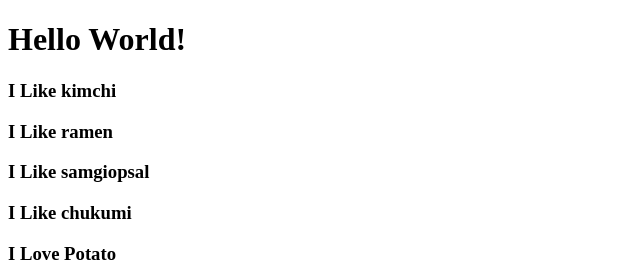
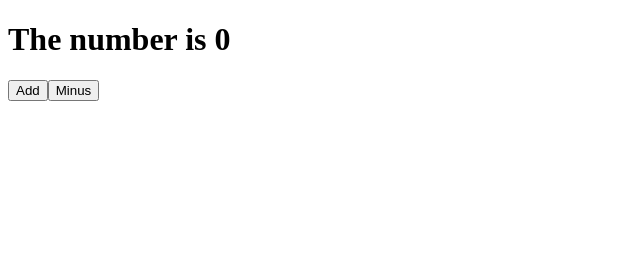
Before and after one commit to Csquid/2019_12_first_react, a React (Create React App) app: page / in a window 1280 px wide. Shown: the top 274 px of the page, without its empty margins (0-640 px from the left). Built offline with nearby package versions, Linux system fonts and the light colour scheme.

Commit message:
end property, start state
Property 모듈화, 폴더, State 시작

```diff
--- a/public/index.html
+++ b/public/index.html
@@ -14,7 +14,7 @@
     <title>React App</title>
   </head>
   <body>
-    <div id="potato"></div>
-    <div id="tomato"></div>
+    <div id="property"></div>
+    <div id="state"></div>
   </body>
 </html>
--- a/src/App.js
+++ b/src/Property/Property.js
@@ -26,7 +26,7 @@ const Children = (props) => {
   return <div>안녕하세요. {props.children} 님</div>
 }
 
-function App() {
+function Property() {
   return (
     <div>
       <h1>Hello World!</h1>
@@ -35,8 +35,8 @@ function App() {
       {/* name, fav 같은 것을 property라고 한다 (속성) 사용자가 속성의 이름을 원하는걸로 만들어줄수있다.*/}
       <Food
         name = "kimchi"
-        something = { true }
-        papapapap = { ["hello", 1, 2, 3, 4, true] }
+        something = {true}
+        papapapap = { [0, 1, 2, 3, 4, 5] }
       />
 
       {/*
@@ -45,8 +45,8 @@ function App() {
         <Food name = "chukumi"/>
       */}
 
-      {["ramen", "samgiopsal", "chukumi"].map(foodName =>
-        <Food name={foodName}/>
+      {["ramen", "samgiopsal", "chukumi"].map((foodName, index) =>
+        <Food name={foodName} key={index}/>
       )}
 
       <Potato />
@@ -65,8 +65,8 @@ function App() {
         />)
       }
 
-      {["정준영", "이순신"].map(name =>
-        <Children>
+      {["정준영", "이순신"].map((name, index) =>
+        <Children key={index}>
           {name}
         </Children>
       )}
@@ -80,4 +80,10 @@ Singer.propTypes = {
   rating: PropTypes.number.isRequired,
   picture: PropTypes.string.isRequired
 }
-export default App;
+
+Food.propTypes = {
+  name: PropTypes.string.isRequired,
+  something: PropTypes.bool,
+  papapapap: PropTypes.arrayOf(PropTypes.number)
+}
+export default Property;
--- /dev/null
+++ b/src/State/State.js
@@ -0,0 +1,30 @@
+import React from 'react';
+import PropTypes from 'prop-types';
+
+class State extends React.Component {
+    state = {
+        count: 0
+    };
+    add = () => {
+      console.log("add");
+      //this.state.count = 1;
+      //this.setState({count: this.state.count + 1});
+      this.setState(current => ({count: current.count + 1}));
+    };
+    minus = () => {
+      console.log("minus");
+      //this.setState({count: this.state.count - 1});
+      this.setState(current => ({count: current.count - 1}));
+    };
+    render() {
+      return (
+      <div>
+        <h1>The number is { this.state.count }</h1>
+        <button onClick={this.add}>Add</button>
+        <button onClick={this.minus}>Minus</button>
+      </div>
+      );
+    }
+}
+
+export default State;
```
Also changed, not shown: src/index.js (+4 -4 lines), src/JustStudy/ArrayMapStudy.js (renamed from src/ArrayMapStudy.js), src/Property/DataBase.js (renamed from src/DataBase.js), src/Property/Potato.js (renamed from src/Potato.js), src/Property/Singer.js (renamed from src/Singer.js).
